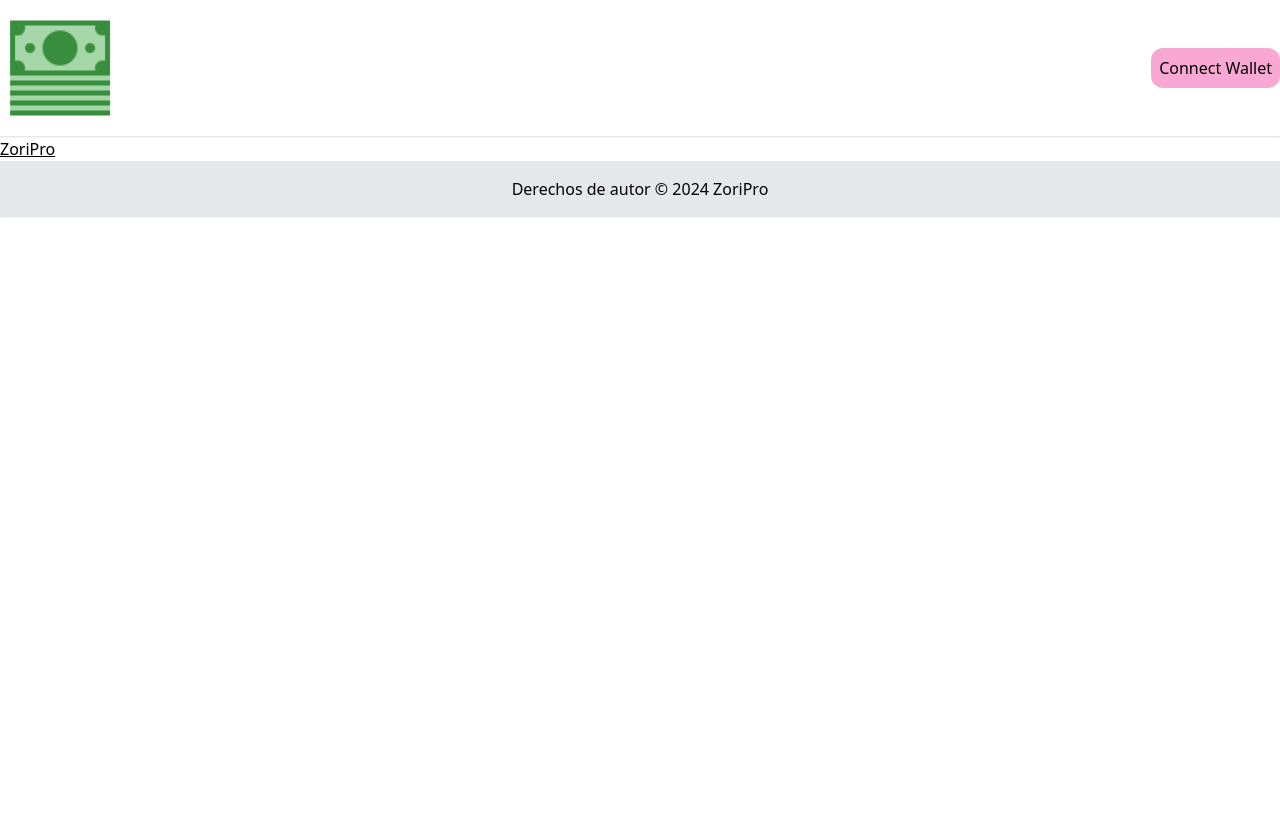
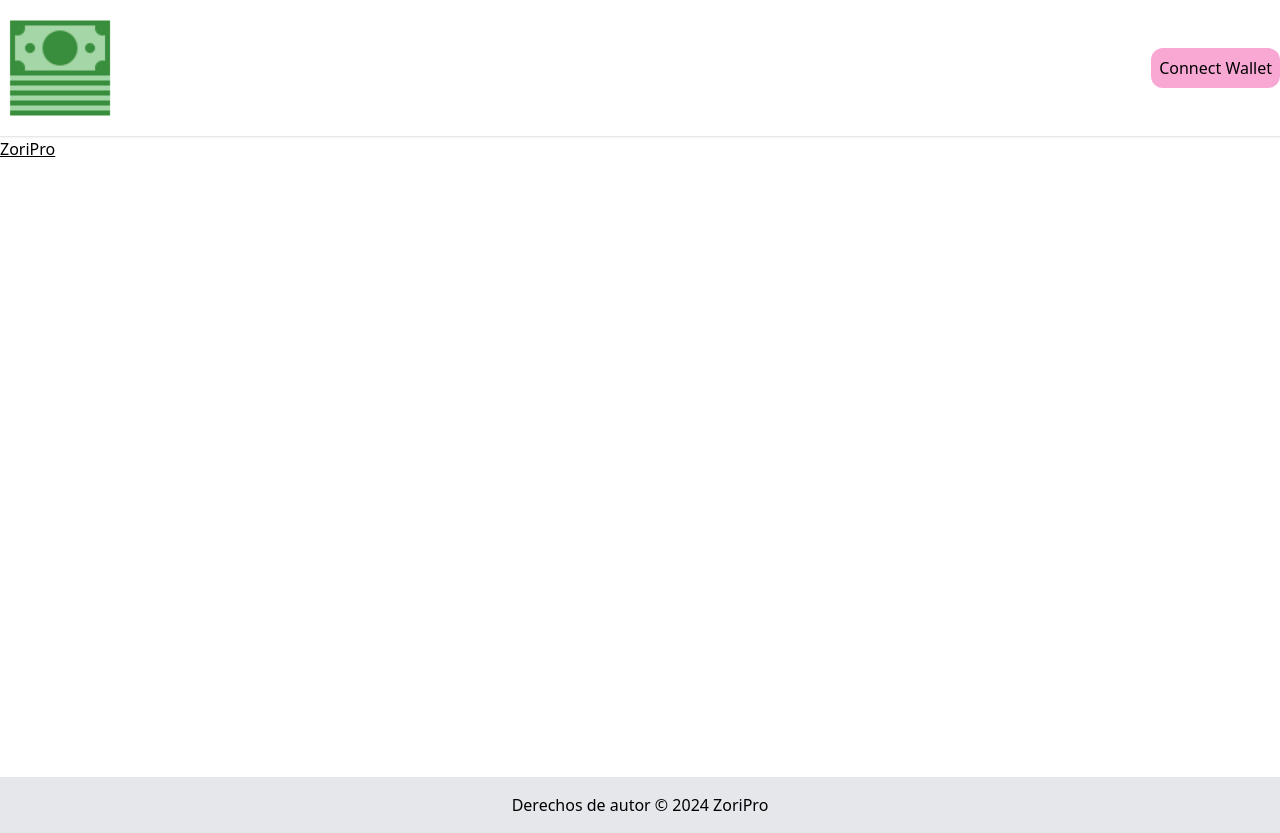
Before and after one commit to Darkrake/Proyecto-React, a React (Vite) app: page / in a window 1280 px wide. Before the commit the page ends 800 px from the top, so only its background shows below. Built offline with nearby package versions, Linux system fonts and the light colour scheme.

Commit message:
Actualizar componente AppLayout

```diff
--- a/src/components/ui/layuouts/AppLayout.jsx
+++ b/src/components/ui/layuouts/AppLayout.jsx
@@ -1,12 +1,11 @@
-import Footer from "../../Footer";
-import Header from "../../Header";
+import {Header, Footer} from "../../index";
 import PropTypes from 'prop-types'
 
 export default function AppLayout({children}){
     return(
         <>
             <Header/>
-            <main>{children}</main>
+            <main className="min-h-[80vh]">{children}</main>
             <Footer/>
         </>
     )
```
